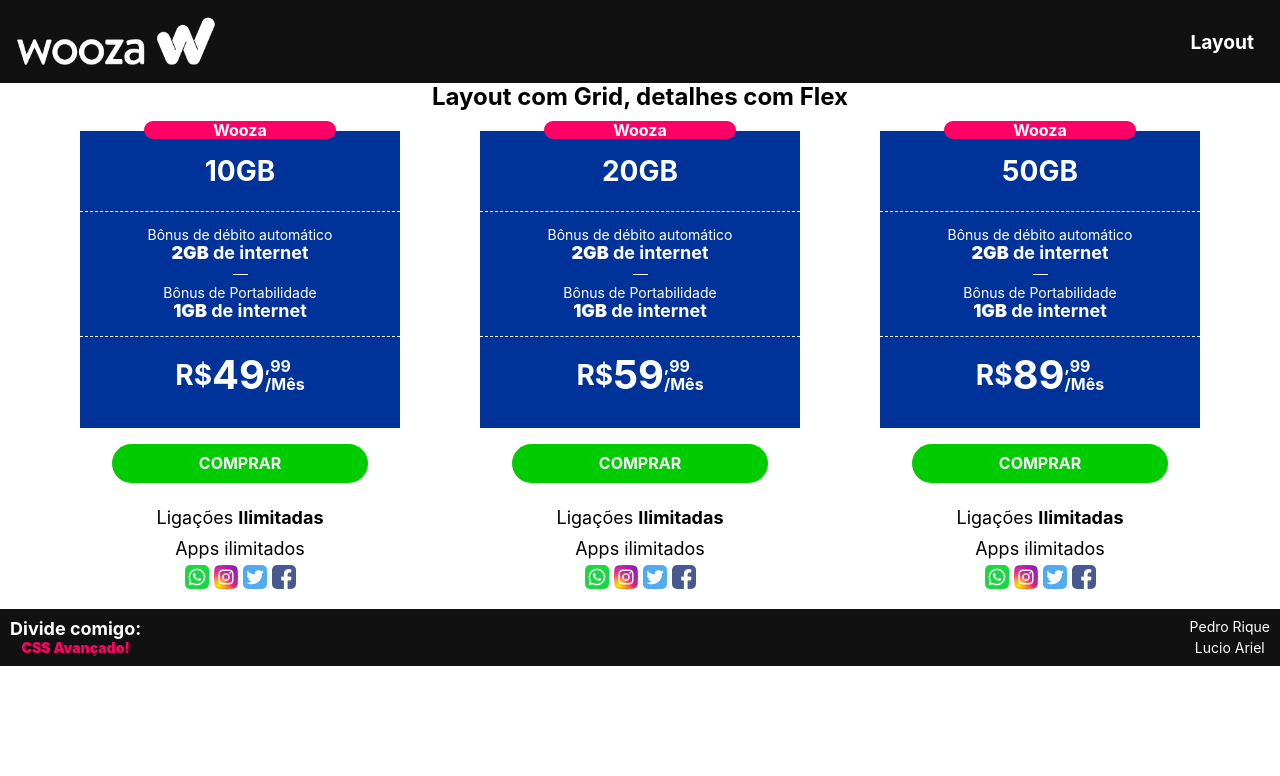
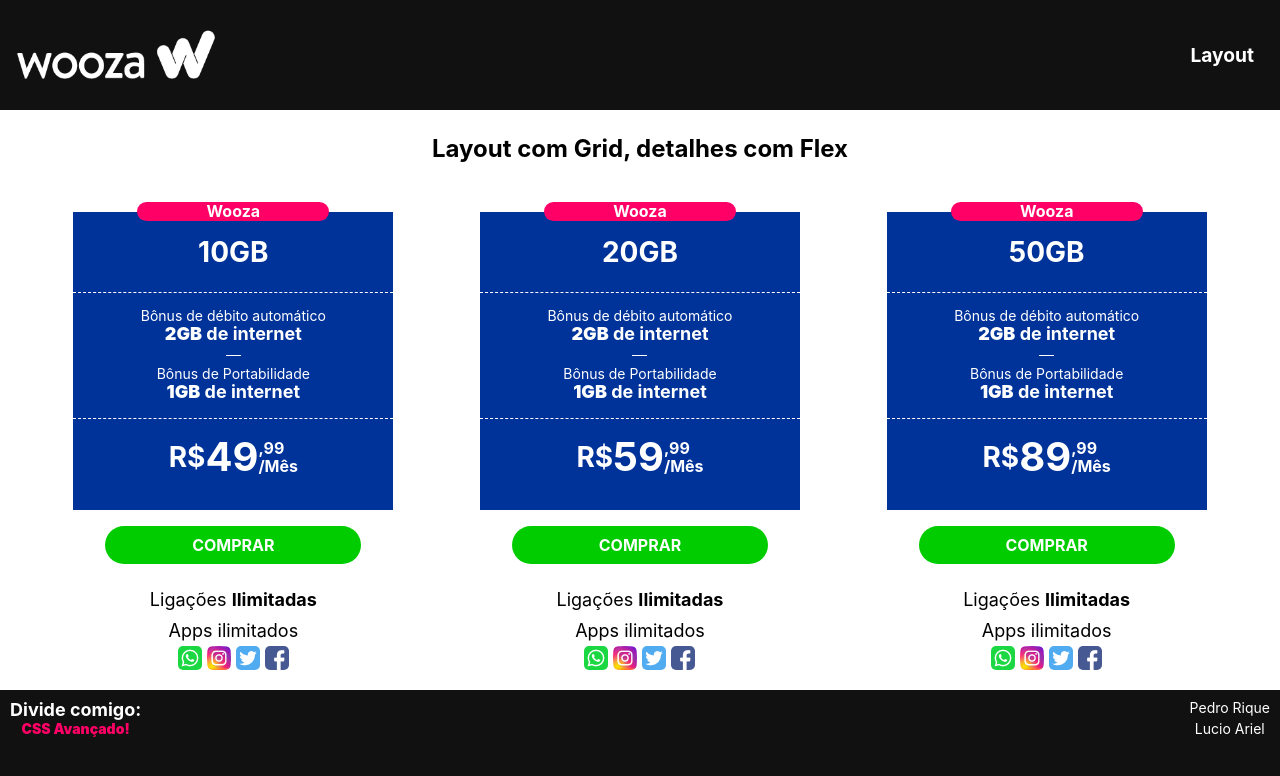
Before and after one commit to arielfurtado/css-avancado, a React (Create React App) app: page /layout in a window 1280 px wide. Shown: the top 776 px of the page. Built offline with nearby package versions, Linux system fonts and the light colour scheme.

Commit message:
stick footer

```diff
--- a/src/App.scss
+++ b/src/App.scss
@@ -1,3 +1,21 @@
+.App {
+  height: 100vh;
+  display: grid;
+  grid-template-rows: 1fr 1fr 1fr;
+
+  nav {
+    grid-row: 1;
+  }
+
+  section {
+    grid-row: 2;
+  }
+
+  footer {
+    grid-row: 3;
+  }
+}
+
 /*! normalize.css v8.0.1 | MIT License | github.com/necolas/normalize.css */
 
 /* Document
--- a/src/pages/layout/style.scss
+++ b/src/pages/layout/style.scss
@@ -1,22 +1,18 @@
 .layout {
     max-width: 1200px;
+    width: 100%;
     margin: 0 auto;
-    display: grid;
-    grid-template-columns: repeat(3, 1fr);
 
     > h1 {
         text-align: center;
-        margin-bottom: 20px;
-        grid-row: 1;
-        grid-column: 1 / 4;
+        padding: 25px 0px 50px 0px;
     }
 }
 
 .cards {
-    grid-row: 2;
-    grid-column: 1 / 4;
     display: grid;
     grid-template-columns: repeat(3, 1fr);
+    grid-gap: 20px;
     .card-item {
         grid-column: auto;
     }
```
